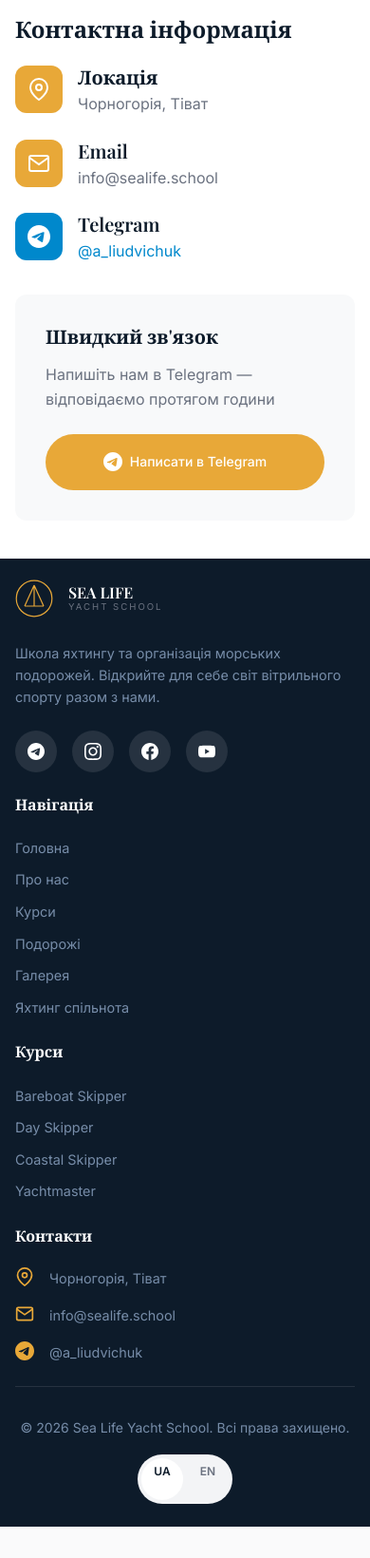
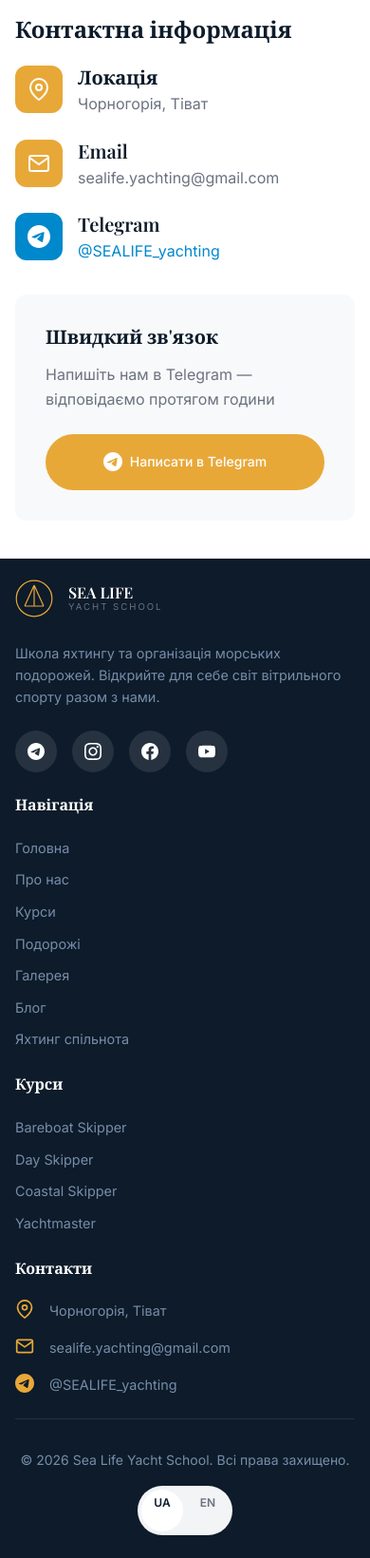
Before and after one commit to rivnefurniture-lab/sealife-yacht, a Flask app: page /contact in a window 390 px wide. Shown: the part 1066-2706 px from the top of the page at 95% size. Before the commit the page ends 2673 px from the top, so only its background shows below. Run offline with Flask 3, Linux system fonts and the light colour scheme; data comes from the database, SQL or seed files in the repository.

Commit message:
fix: add blog to navigation, update contact info, replace blog fallback image
- Add Blog link to desktop nav, mobile menu, and footer
- Update email to sealife.yachting@gmail.com
- Update Telegram to @SEALIFE_yachting
- Replace blog fallback image (mountain road) with sailing yacht

Co-Authored-By: Claude Opus 4.6 <noreply@anthropic.com>

```diff
--- a/app.py
+++ b/app.py
@@ -19,8 +19,8 @@ app.config['UPLOAD_FOLDER'] = 'static/uploads'
 app.config['MAX_CONTENT_LENGTH'] = 16 * 1024 * 1024  # 16MB max
 
 # Telegram settings
-app.config['TG_CHANNEL'] = 'sealife_yachtschool'  # Telegram channel for news/updates
-app.config['TG_CONTACT'] = 'a_liudvichuk'          # Telegram contact for direct messages/requests
+app.config['TG_CHANNEL'] = 'SEALIFE_yachting'  # Telegram channel for news/updates
+app.config['TG_CONTACT'] = 'SEALIFE_yachting'          # Telegram contact for direct messages/requests
 
 db = SQLAlchemy(app)
 login_manager = LoginManager(app)
--- a/templates/base.html
+++ b/templates/base.html
@@ -55,6 +55,9 @@
                         <li><a href="{{ url_for('gallery') }}" class="nav-link {% if request.endpoint == 'gallery' %}active{% endif %}">
                             {{ 'Галерея' if lang == 'uk' else 'Gallery' }}
                         </a></li>
+                        <li><a href="{{ url_for('blog') }}" class="nav-link {% if request.endpoint in ['blog', 'blog_post'] %}active{% endif %}">
+                            {{ 'Блог' if lang == 'uk' else 'Blog' }}
+                        </a></li>
                         <li><a href="{{ url_for('contact') }}" class="nav-link {% if request.endpoint == 'contact' %}active{% endif %}">
                             {{ 'Контакти' if lang == 'uk' else 'Contact' }}
                         </a></li>
@@ -71,7 +74,7 @@
                             </svg>
                             {{ 'Канал' if lang == 'uk' else 'Channel' }}
                         </a>
-                        <a href="https://t.me/+380770156800" target="_blank" class="btn btn-primary btn-sm">
+                        <a href="https://t.me/SEALIFE_yachting" target="_blank" class="btn btn-primary btn-sm">
                             <svg width="18" height="18" viewBox="0 0 24 24" fill="none" stroke="currentColor" stroke-width="2">
                                 <path d="M21 11.5a8.38 8.38 0 0 1-.9 3.8 8.5 8.5 0 0 1-7.6 4.7 8.38 8.38 0 0 1-3.8-.9L3 21l1.9-5.7a8.38 8.38 0 0 1-.9-3.8 8.5 8.5 0 0 1 4.7-7.6 8.38 8.38 0 0 1 3.8-.9h.5a8.48 8.48 0 0 1 8 8v.5z"/>
                             </svg>
@@ -96,18 +99,19 @@
             <li><a href="{{ url_for('about') }}" class="nav-link">{{ 'Про нас' if lang == 'uk' else 'About' }}</a></li>
             <li><a href="{{ url_for('trips') }}" class="nav-link">{{ 'Курси / Подорожі' if lang == 'uk' else 'Courses / Trips' }}</a></li>
             <li><a href="{{ url_for('gallery') }}" class="nav-link">{{ 'Галерея' if lang == 'uk' else 'Gallery' }}</a></li>
+            <li><a href="{{ url_for('blog') }}" class="nav-link">{{ 'Блог' if lang == 'uk' else 'Blog' }}</a></li>
             <li><a href="{{ url_for('contact') }}" class="nav-link">{{ 'Контакти' if lang == 'uk' else 'Contact' }}</a></li>
         </ul>
 
         <!-- Mobile TG buttons -->
         <div style="display: flex; flex-direction: column; gap: 12px; margin-top: 2rem;">
-            <a href="https://t.me/{{ config.get('TG_CHANNEL', 'sealife_yachtschool') }}" target="_blank" class="btn btn-tg-channel" style="width: 100%; justify-content: center;">
+            <a href="https://t.me/{{ config.get('TG_CHANNEL', 'SEALIFE_yachting') }}" target="_blank" class="btn btn-tg-channel" style="width: 100%; justify-content: center;">
                 <svg width="20" height="20" viewBox="0 0 24 24" fill="currentColor">
                     <path d="M12 0C5.373 0 0 5.373 0 12s5.373 12 12 12 12-5.373 12-12S18.627 0 12 0zm5.562 8.161c-.18 1.897-.962 6.502-1.359 8.627-.168.9-.5 1.201-.82 1.23-.697.064-1.226-.461-1.901-.903-1.056-.692-1.653-1.123-2.678-1.799-1.185-.781-.417-1.21.258-1.911.177-.184 3.247-2.977 3.307-3.23.007-.032.014-.15-.056-.212s-.174-.041-.249-.024c-.106.024-1.793 1.139-5.062 3.345-.479.329-.913.489-1.302.481-.428-.009-1.252-.242-1.865-.442-.751-.244-1.349-.374-1.297-.789.027-.216.324-.437.893-.663 3.498-1.524 5.831-2.529 6.998-3.015 3.333-1.386 4.025-1.627 4.477-1.635.099-.002.321.023.465.141.121.1.154.234.169.33.015.097.034.318.019.49z"/>
                 </svg>
                 {{ 'Наш канал' if lang == 'uk' else 'Our Channel' }}
             </a>
-            <a href="https://t.me/+380770156800" target="_blank" class="btn btn-primary" style="width: 100%; justify-content: center;">
+            <a href="https://t.me/SEALIFE_yachting" target="_blank" class="btn btn-primary" style="width: 100%; justify-content: center;">
                 <svg width="20" height="20" viewBox="0 0 24 24" fill="none" stroke="currentColor" stroke-width="2">
                     <path d="M21 11.5a8.38 8.38 0 0 1-.9 3.8 8.5 8.5 0 0 1-7.6 4.7 8.38 8.38 0 0 1-3.8-.9L3 21l1.9-5.7a8.38 8.38 0 0 1-.9-3.8 8.5 8.5 0 0 1 4.7-7.6 8.38 8.38 0 0 1 3.8-.9h.5a8.48 8.48 0 0 1 8 8v.5z"/>
                 </svg>
@@ -185,6 +189,7 @@
                         <li><a href="{{ url_for('trips') }}">{{ 'Курси' if lang == 'uk' else 'Courses' }}</a></li>
                         <li><a href="{{ url_for('trips') }}?type=trip">{{ 'Подорожі' if lang == 'uk' else 'Trips' }}</a></li>
                         <li><a href="{{ url_for('gallery') }}">{{ 'Галерея' if lang == 'uk' else 'Gallery' }}</a></li>
+                        <li><a href="{{ url_for('blog') }}">{{ 'Блог' if lang == 'uk' else 'Blog' }}</a></li>
                         <li><a href="{{ url_for('community') }}">{{ 'Яхтинг спільнота' if lang == 'uk' else 'Yachting Community' }}</a></li>
                     </ul>
                 </div>
@@ -214,13 +219,13 @@
                                 <path d="M4 4h16c1.1 0 2 .9 2 2v12c0 1.1-.9 2-2 2H4c-1.1 0-2-.9-2-2V6c0-1.1.9-2 2-2z"></path>
                                 <polyline points="22,6 12,13 2,6"></polyline>
                             </svg>
-                            <span>info@sealife.school</span>
+                            <span>sealife.yachting@gmail.com</span>
                         </div>
                         <div class="footer-contact-item">
                             <svg viewBox="0 0 24 24" fill="currentColor">
                                 <path d="M12 0C5.373 0 0 5.373 0 12s5.373 12 12 12 12-5.373 12-12S18.627 0 12 0zm5.562 8.161c-.18 1.897-.962 6.502-1.359 8.627-.168.9-.5 1.201-.82 1.23-.697.064-1.226-.461-1.901-.903-1.056-.692-1.653-1.123-2.678-1.799-1.185-.781-.417-1.21.258-1.911.177-.184 3.247-2.977 3.307-3.23.007-.032.014-.15-.056-.212s-.174-.041-.249-.024c-.106.024-1.793 1.139-5.062 3.345-.479.329-.913.489-1.302.481-.428-.009-1.252-.242-1.865-.442-.751-.244-1.349-.374-1.297-.789.027-.216.324-.437.893-.663 3.498-1.524 5.831-2.529 6.998-3.015 3.333-1.386 4.025-1.627 4.477-1.635.099-.002.321.023.465.141.121.1.154.234.169.33.015.097.034.318.019.49z"/>
                             </svg>
-                            <span>@{{ config.get('TG_CONTACT', 'a_liudvichuk') }}</span>
+                            <span>@{{ config.get('TG_CONTACT', 'SEALIFE_yachting') }}</span>
                         </div>
                     </div>
                 </div>
@@ -243,7 +248,7 @@
                 <path d="M12 0C5.373 0 0 5.373 0 12s5.373 12 12 12 12-5.373 12-12S18.627 0 12 0zm5.562 8.161c-.18 1.897-.962 6.502-1.359 8.627-.168.9-.5 1.201-.82 1.23-.697.064-1.226-.461-1.901-.903-1.056-.692-1.653-1.123-2.678-1.799-1.185-.781-.417-1.21.258-1.911.177-.184 3.247-2.977 3.307-3.23.007-.032.014-.15-.056-.212s-.174-.041-.249-.024c-.106.024-1.793 1.139-5.062 3.345-.479.329-.913.489-1.302.481-.428-.009-1.252-.242-1.865-.442-.751-.244-1.349-.374-1.297-.789.027-.216.324-.437.893-.663 3.498-1.524 5.831-2.529 6.998-3.015 3.333-1.386 4.025-1.627 4.477-1.635.099-.002.321.023.465.141.121.1.154.234.169.33.015.097.034.318.019.49z"/>
             </svg>
         </a>
-        <a href="https://t.me/+380770156800" target="_blank" class="tg-btn tg-btn-contact" title="{{ 'Написати нам' if lang == 'uk' else 'Message Us' }}">
+        <a href="https://t.me/SEALIFE_yachting" target="_blank" class="tg-btn tg-btn-contact" title="{{ 'Написати нам' if lang == 'uk' else 'Message Us' }}">
             <svg viewBox="0 0 24 24" fill="none" stroke="currentColor" stroke-width="2">
                 <path d="M21 11.5a8.38 8.38 0 0 1-.9 3.8 8.5 8.5 0 0 1-7.6 4.7 8.38 8.38 0 0 1-3.8-.9L3 21l1.9-5.7a8.38 8.38 0 0 1-.9-3.8 8.5 8.5 0 0 1 4.7-7.6 8.38 8.38 0 0 1 3.8-.9h.5a8.48 8.48 0 0 1 8 8v.5z"/>
             </svg>
--- a/templates/pages/blog.html
+++ b/templates/pages/blog.html
@@ -34,7 +34,7 @@
                     {% if post.image %}
                     <img src="{{ url_for('static', filename='uploads/' + post.image) }}" alt="{{ post.title_uk if lang == 'uk' else post.title_en }}">
                     {% else %}
-                    <img src="https://images.unsplash.com/photo-1559827291-72ee739d0d9a?w=600&q=80" alt="Blog">
+                    <img src="https://images.unsplash.com/photo-1664546046549-76a1d0708176?w=600&q=80" alt="Blog">
                     {% endif %}
                 </div>
                 <div class="blog-card-body">
--- a/templates/pages/blog_post.html
+++ b/templates/pages/blog_post.html
@@ -77,7 +77,7 @@
                     {% if r.image %}
                     <img src="{{ url_for('static', filename='uploads/' + r.image) }}" alt="{{ r.title_uk if lang == 'uk' else r.title_en }}">
                     {% else %}
-                    <img src="https://images.unsplash.com/photo-1559827291-72ee739d0d9a?w=600&q=80" alt="Blog">
+                    <img src="https://images.unsplash.com/photo-1664546046549-76a1d0708176?w=600&q=80" alt="Blog">
                     {% endif %}
                 </div>
                 <div class="blog-card-body">
--- a/templates/pages/community.html
+++ b/templates/pages/community.html
@@ -50,7 +50,7 @@
                 </div>
             </div>
 
-            <a href="https://t.me/{{ config.get('TG_CHANNEL', 'sealife_yachtschool') }}" target="_blank" class="btn btn-community-cta btn-lg community-cta-pulse">
+            <a href="https://t.me/{{ config.get('TG_CHANNEL', 'SEALIFE_yachting') }}" target="_blank" class="btn btn-community-cta btn-lg community-cta-pulse">
                 <svg width="24" height="24" viewBox="0 0 24 24" fill="currentColor">
                     <path d="M12 0C5.373 0 0 5.373 0 12s5.373 12 12 12 12-5.373 12-12S18.627 0 12 0zm5.562 8.161c-.18 1.897-.962 6.502-1.359 8.627-.168.9-.5 1.201-.82 1.23-.697.064-1.226-.461-1.901-.903-1.056-.692-1.653-1.123-2.678-1.799-1.185-.781-.417-1.21.258-1.911.177-.184 3.247-2.977 3.307-3.23.007-.032.014-.15-.056-.212s-.174-.041-.249-.024c-.106.024-1.793 1.139-5.062 3.345-.479.329-.913.489-1.302.481-.428-.009-1.252-.242-1.865-.442-.751-.244-1.349-.374-1.297-.789.027-.216.324-.437.893-.663 3.498-1.524 5.831-2.529 6.998-3.015 3.333-1.386 4.025-1.627 4.477-1.635.099-.002.321.023.465.141.121.1.154.234.169.33.015.097.034.318.019.49z"/>
                 </svg>
--- a/templates/pages/contact.html
+++ b/templates/pages/contact.html
@@ -82,7 +82,7 @@
                         </div>
                         <div>
                             <h4 style="margin-bottom: 0.25rem;">Email</h4>
-                            <p style="color: var(--gray-500); margin: 0;">info@sealife.school</p>
+                            <p style="color: var(--gray-500); margin: 0;">sealife.yachting@gmail.com</p>
                         </div>
                     </div>
 
@@ -94,7 +94,7 @@
                         </div>
                         <div>
                             <h4 style="margin-bottom: 0.25rem;">Telegram</h4>
-                            <p style="margin: 0;"><a href="https://t.me/{{ config.get('TG_CONTACT', 'a_liudvichuk') }}" target="_blank" style="color: #0088cc;">@{{ config.get('TG_CONTACT', 'a_liudvichuk') }}</a></p>
+                            <p style="margin: 0;"><a href="https://t.me/{{ config.get('TG_CONTACT', 'SEALIFE_yachting') }}" target="_blank" style="color: #0088cc;">@{{ config.get('TG_CONTACT', 'SEALIFE_yachting') }}</a></p>
                         </div>
                     </div>
                 </div>
@@ -102,7 +102,7 @@
                 <div style="background: var(--off-white); padding: 2rem; border-radius: 12px; margin-top: 2rem;">
                     <h3 style="margin-bottom: 1rem;">{{ 'Швидкий зв\'язок' if lang == 'uk' else 'Quick Contact' }}</h3>
                     <p style="color: var(--gray-500); margin-bottom: 1.5rem;">{{ 'Напишіть нам в Telegram — відповідаємо протягом години' if lang == 'uk' else 'Write to us on Telegram — we respond within an hour' }}</p>
-                    <a href="https://t.me/{{ config.get('TG_CONTACT', 'a_liudvichuk') }}" target="_blank" class="btn btn-primary btn-lg" style="width: 100%;">
+                    <a href="https://t.me/{{ config.get('TG_CONTACT', 'SEALIFE_yachting') }}" target="_blank" class="btn btn-primary btn-lg" style="width: 100%;">
                         <svg width="20" height="20" viewBox="0 0 24 24" fill="currentColor">
                             <path d="M12 0C5.373 0 0 5.373 0 12s5.373 12 12 12 12-5.373 12-12S18.627 0 12 0zm5.562 8.161c-.18 1.897-.962 6.502-1.359 8.627-.168.9-.5 1.201-.82 1.23-.697.064-1.226-.461-1.901-.903-1.056-.692-1.653-1.123-2.678-1.799-1.185-.781-.417-1.21.258-1.911.177-.184 3.247-2.977 3.307-3.23.007-.032.014-.15-.056-.212s-.174-.041-.249-.024c-.106.024-1.793 1.139-5.062 3.345-.479.329-.913.489-1.302.481-.428-.009-1.252-.242-1.865-.442-.751-.244-1.349-.374-1.297-.789.027-.216.324-.437.893-.663 3.498-1.524 5.831-2.529 6.998-3.015 3.333-1.386 4.025-1.627 4.477-1.635.099-.002.321.023.465.141.121.1.154.234.169.33.015.097.034.318.019.49z"/>
                         </svg>
--- a/templates/pages/home.html
+++ b/templates/pages/home.html
@@ -277,7 +277,7 @@
                     {% if post.image %}
                     <img src="{{ url_for('static', filename='uploads/' + post.image) }}" alt="{{ post.title_uk if lang == 'uk' else post.title_en }}">
                     {% else %}
-                    <img src="https://images.unsplash.com/photo-1559827291-72ee739d0d9a?w=600&q=80" alt="Blog">
+                    <img src="https://images.unsplash.com/photo-1664546046549-76a1d0708176?w=600&q=80" alt="Blog">
                     {% endif %}
                 </div>
                 <div class="blog-card-body">
@@ -314,7 +314,7 @@
             <a href="{{ url_for('contact') }}" class="btn btn-primary btn-lg">
                 {{ 'Залишити заявку' if lang == 'uk' else 'Leave a Request' }}
             </a>
-            <a href="https://t.me/+380770156800" target="_blank" class="btn btn-white btn-lg">
+            <a href="https://t.me/SEALIFE_yachting" target="_blank" class="btn btn-white btn-lg">
                 <svg width="20" height="20" viewBox="0 0 24 24" fill="currentColor">
                     <path d="M12 0C5.373 0 0 5.373 0 12s5.373 12 12 12 12-5.373 12-12S18.627 0 12 0zm5.562 8.161c-.18 1.897-.962 6.502-1.359 8.627-.168.9-.5 1.201-.82 1.23-.697.064-1.226-.461-1.901-.903-1.056-.692-1.653-1.123-2.678-1.799-1.185-.781-.417-1.21.258-1.911.177-.184 3.247-2.977 3.307-3.23.007-.032.014-.15-.056-.212s-.174-.041-.249-.024c-.106.024-1.793 1.139-5.062 3.345-.479.329-.913.489-1.302.481-.428-.009-1.252-.242-1.865-.442-.751-.244-1.349-.374-1.297-.789.027-.216.324-.437.893-.663 3.498-1.524 5.831-2.529 6.998-3.015 3.333-1.386 4.025-1.627 4.477-1.635.099-.002.321.023.465.141.121.1.154.234.169.33.015.097.034.318.019.49z"/>
                 </svg>
--- a/templates/pages/trip_detail.html
+++ b/templates/pages/trip_detail.html
@@ -126,7 +126,7 @@
                         {% endif %}
                     </div>
 
-                    <a href="https://t.me/{{ config.get('TG_CONTACT', 'a_liudvichuk') }}?text={{ ('Вітаю! Мене цікавить: ' + trip.title_uk)|urlencode if lang == 'uk' else ('Hello! I am interested in: ' + trip.title_en)|urlencode }}"
+                    <a href="https://t.me/{{ config.get('TG_CONTACT', 'SEALIFE_yachting') }}?text={{ ('Вітаю! Мене цікавить: ' + trip.title_uk)|urlencode if lang == 'uk' else ('Hello! I am interested in: ' + trip.title_en)|urlencode }}"
                        target="_blank"
                        class="btn btn-primary btn-lg"
                        style="width: 100%; margin-bottom: 0.75rem;">
```
